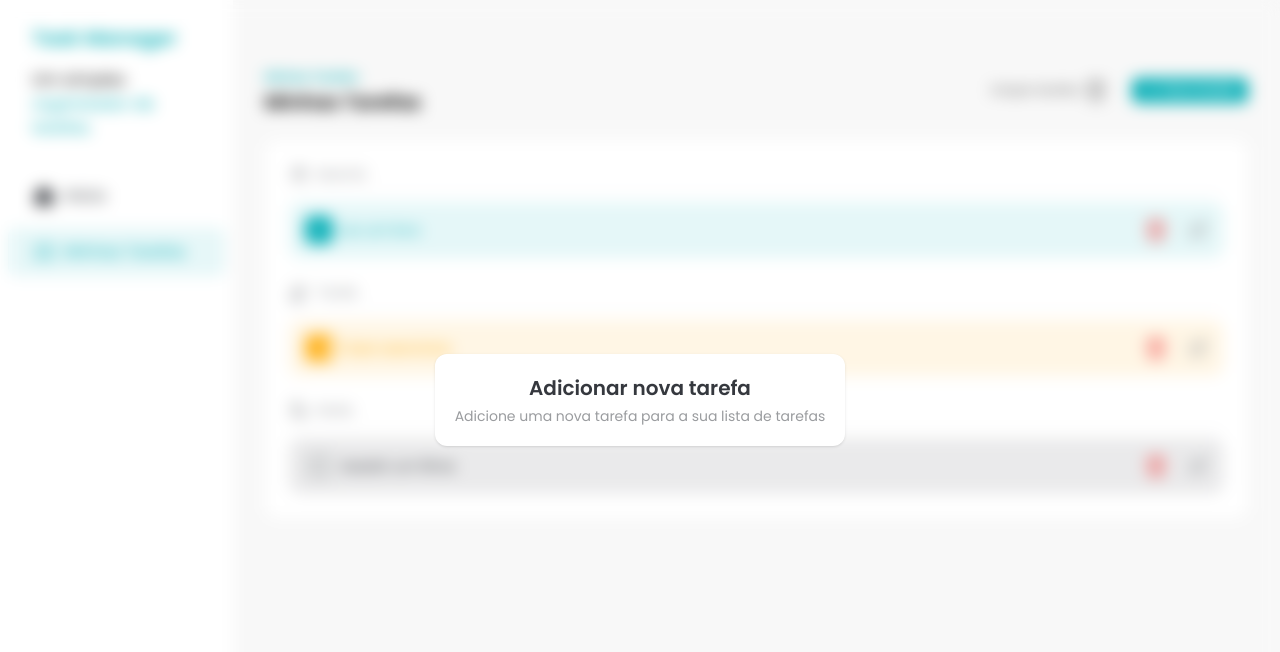
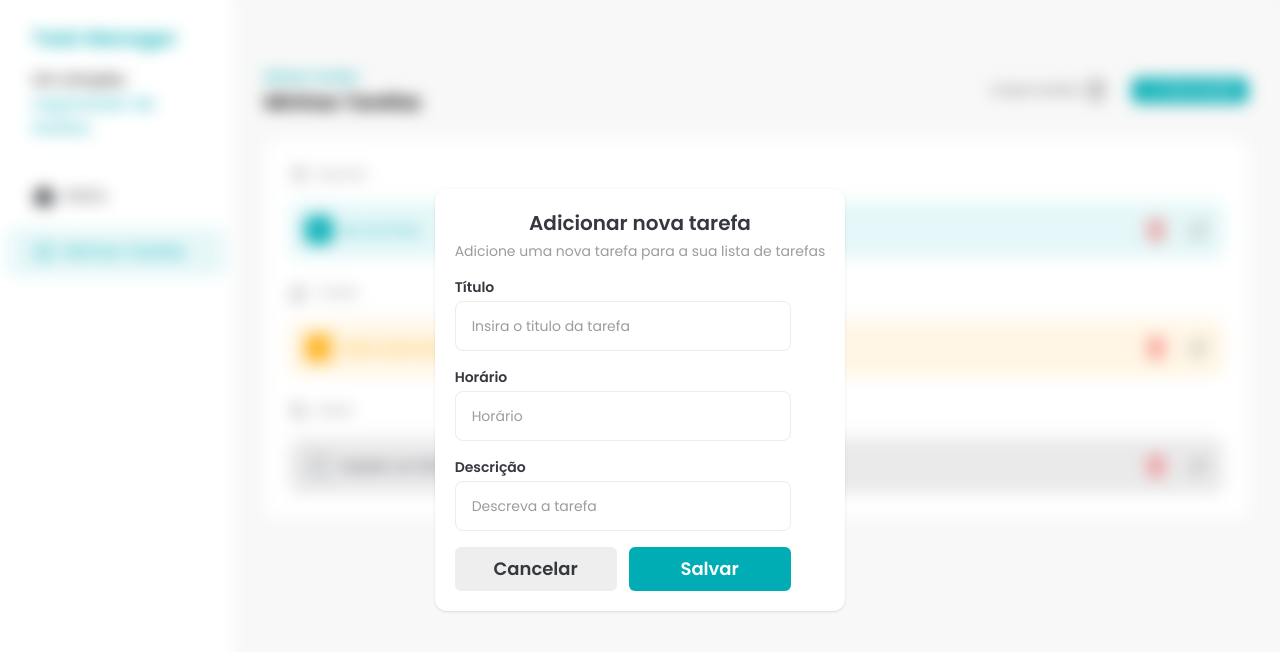
Before and after one commit to isac1708/FSC-TASK-MANAGER-REACT, a React (Vite) app: page / in a window 1280 px wide. Both pictures are taken after a click on the button "Nova tarefa". Shown: the top 652 px of the page. Built offline with nearby package versions, Linux system fonts and the light colour scheme.

Commit message:
feat: add size  and secondary variant to button

```diff
--- a/src/components/AddTaskDialog.jsx
+++ b/src/components/AddTaskDialog.jsx
@@ -1,6 +1,8 @@
 import { createPortal } from "react-dom";
+import Input from "./input";
+import Button from "./Button";
 
-const AddTaskDialog = ({isOpen}) => {
+const AddTaskDialog = ({isOpen,handleClose }) => {
 
     if(!isOpen) return null;
 
@@ -10,9 +12,22 @@
         <h2 className="text-[#35383E] font-semibold text-xl">
             Adicionar nova tarefa
         </h2>
-        <p className="text-[#9A9C9F] text-sm font-normal mt-1">
+        <p className="text-[#9A9C9F] text-sm font-normal mt-1 mb-4">
             Adicione uma nova tarefa para a sua lista de tarefas
         </p>
+        <div className="flex flex-col space-y-4 w-[336px]">
+            <Input id="title" label="Título" placeholder="Insira o titulo da tarefa"/>
+            <Input id="hour" label="Horário" placeholder="Horário"/>
+            <Input id="description" label="Descrição" placeholder="Descreva a tarefa"/>
+            <div className="flex gap-3 ">
+                <Button className="w-full" size="large" variant="secondary" onClick={handleClose}>
+                    Cancelar
+                </Button>
+                <Button className="w-full" size="large">
+                    Salvar
+                </Button>
+            </div>
+        </div>
       </div>
     </div>,
     document.body
--- a/src/components/Button.jsx
+++ b/src/components/Button.jsx
@@ -1,4 +1,4 @@
-const Button = ({children,variant="primary", ...rest}) => {
+const Button = ({children,variant="primary",size= "small",className, ...rest}) => {
     const getVariantClasses = () => {
         if (variant === "primary") {
             return "bg-[#00ADB5] text-white";
@@ -6,9 +6,22 @@
         if (variant === "ghost") {
             return "bg-transparent text-[#818181]";
         }
+        if (variant === "secondary") {
+            return "bg-[#EEEEEE] text-[#35383E]";
+        }
         return "";
     };
-    return <button className={`rounded-md px-3 py-1 text-xs flex items-center gap-1 font-semibold hover:opacity-80 transition ${getVariantClasses()}`}
+
+    const getSizeClasses = () => {
+        if(size==="small"){
+            return "text-xs  py-1";
+        }
+
+        if(size==="large"){
+            return "text-lg  py-2";
+        }
+    }
+    return <button className={`rounded-md justify-center px-3 flex items-center gap-1 font-semibold hover:opacity-80 transition ${getVariantClasses()} ${getSizeClasses()} ${className}`}
     {...rest}>
         {children}
     </button>;
--- /dev/null
+++ b/src/components/Input.jsx
@@ -0,0 +1,12 @@
+const Input = ({label,...rest}) =>{
+
+    return <div className="flex flex-col text-left space-y-1 ">
+
+        <label className="text-sm font-semibold text-[#35383E]" htmlFor={rest.id}>{label}</label>
+        <input className="px-4 py-3 border-solid border border-[#ECECEC] rounded-lg placeholder:text-sm placeholder:text-[#9A9C9F] outline-[#00ADB5]" {...rest}/>
+
+
+        </div>;
+}
+
+export default Input;
--- a/src/components/Tasks.jsx
+++ b/src/components/Tasks.jsx
@@ -1,60 +1,56 @@
+import { useState } from "react";
 import Button from "./Button";
-import {TrashIcon,AddIcon,SunIcon,CloudSunIcon,MoonIcon } from '../assets/icons';
+import { TrashIcon, AddIcon, SunIcon, CloudSunIcon, MoonIcon } from "../assets/icons";
 import TasksSeparator from "./TasksSeparator";
 import TASKS from "../constants/tasks";
-import {useState} from "react";
 import TaskItem from "./TaskItem";
 import { toast } from "sonner";
 import AddTaskDialog from "./AddTaskDialog";
 
 const Tasks = () => {
   const [tasks, setTasks] = useState(TASKS);
-
   const [addTaskDialogIsOpen, setAddTaskDialogIsOpen] = useState(false);
 
   const morningTasks = tasks.filter((task) => task.time === "morning");
   const afternoonTasks = tasks.filter((task) => task.time === "afternoon");
   const nightTasks = tasks.filter((task) => task.time === "night");
 
+  const handleTaskDeleteClick = (taskId) => {
+    const newTasks = tasks.filter((task) => task.id !== taskId);
+    setTasks(newTasks);
+    toast.success("Tarefa deletada com sucesso!");
+  };
+  const handleDialogClose = () => {
+    setAddTaskDialogIsOpen(false);
+  }
 
-   const handleTaskDeleteClick = (taskId) => { // função que filtra as tarefas e remove a tarefa que foi deletada
-     const newTasks = tasks.filter((task) => task.id !== taskId);
-     setTasks(newTasks);
-     toast.success("Tarefa deletada com sucesso!");
-   };
+  const handleTaskCheckBoxClick = (taskId) => {
+    const newTasks = tasks.map((task) => {
+      if (task.id !== taskId) return task;
 
-const handleTaskCheckBoxClick=( taskId) => {
-  let newTasks = tasks.map(task =>{
-    if(task.id !== taskId) return task;
+      switch (task.status) {
+        case "not_started":
+          toast.success("Tarefa iniciada com sucesso!");
+          return { ...task, status: "in_progress" };
+        case "in_progress":
+          toast.success("Tarefa concluída com sucesso!");
+          return { ...task, status: "done" };
+        case "done":
+          toast.success("Tarefa reiniciada com sucesso!");
+          return { ...task, status: "not_started" };
+        default:
+          return task;
+      }
+    });
 
-    // daqui pra baixo tem que atualizar o status da tarefa
-    if(task.status === "not_started"){
-      toast.success("Tarefa iniciada com sucesso!");
-      return {...task,status:"in_progress"}
-    }
-    if(task.status === "in_progress"){
-      toast.success("Tarefa concluída com sucesso!");
-      return {...task,status:"done"}
-    }
-    if(task.status === "done"){
-      toast.success("Tarefa reiniciada com sucesso!");
-      return {...task,status:"not_started"}
-    }
-
-    return task;
-  })
-  setTasks(newTasks);
-}
-
-
+    setTasks(newTasks);
+  };
 
   return (
     <div className="w-full px-8 py-16 space-y-6">
       <div className="flex w-full justify-between">
         <div>
-          <span className="text-xs font-semibold text-[#00ADB5]">
-            Minhas Tarefas
-          </span>
+          <span className="text-xs font-semibold text-[#00ADB5]">Minhas Tarefas</span>
           <h2 className="text-xl font-semibold">Minhas Tarefas</h2>
         </div>
 
@@ -69,18 +65,23 @@
             Nova tarefa
           </Button>
 
-          <AddTaskDialog isOpen={addTaskDialogIsOpen}  />
+          <AddTaskDialog
+            isOpen={addTaskDialogIsOpen}
+          handleClose={handleDialogClose} />
         </div>
       </div>
 
-      {/* LISTA DE TAREFAS */}
       <div className="rounded-xl bg-white p-6">
         {/* MANHÃ */}
         <div className="space-y-3">
           <TasksSeparator title="Manhã" icon={<SunIcon />} />
           {morningTasks.map((task) => (
-            <TaskItem key={task.id} task={task} handleTaskCheckBoxClick={handleTaskCheckBoxClick}
-            handleTaskDeleteClick={handleTaskDeleteClick} />
+            <TaskItem
+              key={task.id}
+              task={task}
+              handleTaskCheckBoxClick={handleTaskCheckBoxClick}
+              handleTaskDeleteClick={handleTaskDeleteClick}
+            />
           ))}
         </div>
 
@@ -88,8 +89,12 @@
         <div className="my-6 space-y-3">
           <TasksSeparator title="Tarde" icon={<CloudSunIcon />} />
           {afternoonTasks.map((task) => (
-            <TaskItem key={task.id} task={task} handleTaskCheckBoxClick={handleTaskCheckBoxClick}
-            handleTaskDeleteClick={handleTaskDeleteClick} />
+            <TaskItem
+              key={task.id}
+              task={task}
+              handleTaskCheckBoxClick={handleTaskCheckBoxClick}
+              handleTaskDeleteClick={handleTaskDeleteClick}
+            />
           ))}
         </div>
 
@@ -97,12 +102,18 @@
         <div className="space-y-3">
           <TasksSeparator title="Noite" icon={<MoonIcon />} />
           {nightTasks.map((task) => (
-           <TaskItem key={task.id} task={task} handleTaskCheckBoxClick={handleTaskCheckBoxClick}
-           handleTaskDeleteClick={handleTaskDeleteClick}/>
+            <TaskItem
+              key={task.id}
+              task={task}
+              handleTaskCheckBoxClick={handleTaskCheckBoxClick}
+              handleTaskDeleteClick={handleTaskDeleteClick}
+            />
           ))}
         </div>
       </div>
     </div>
   );
 };
+
+
 export default Tasks;
```
